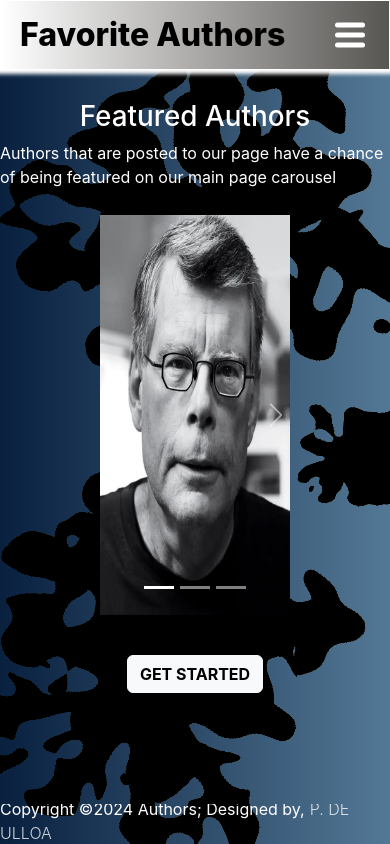
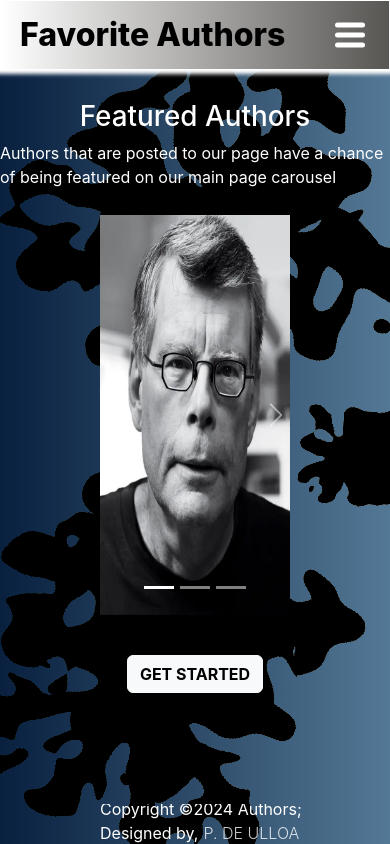
Before and after one commit to PaulDeUlloa/MERN_Authors, a React (Create React App) app in the folder client/: page / in a window 390 px wide. Built offline with nearby package versions, Linux system fonts and the light colour scheme.

Commit message:
copyright media query updates

```diff
--- a/client/src/App.css
+++ b/client/src/App.css
@@ -627,12 +627,12 @@ nav #nav-links #linksTag #linksColor:hover{
   display: flex;
   justify-content: center;
   align-items: center;
-  width: 97%;
+  width: 100%;
   position: absolute;
   bottom: 0;
   height: 2.5rem;
   overflow: hidden;
-  z-index: 10;
+  z-index: 9;
 }
 
 #copyrightPTag{
@@ -654,6 +654,12 @@ nav #nav-links #linksTag #linksColor:hover{
   overflow: hidden;
 }
 
+@media screen and (max-width: 400px) {
+  #footerStyling{
+    width: 65%;
+    left: 100px;
+  }
+}
 
 /* Footer end */
 
```
